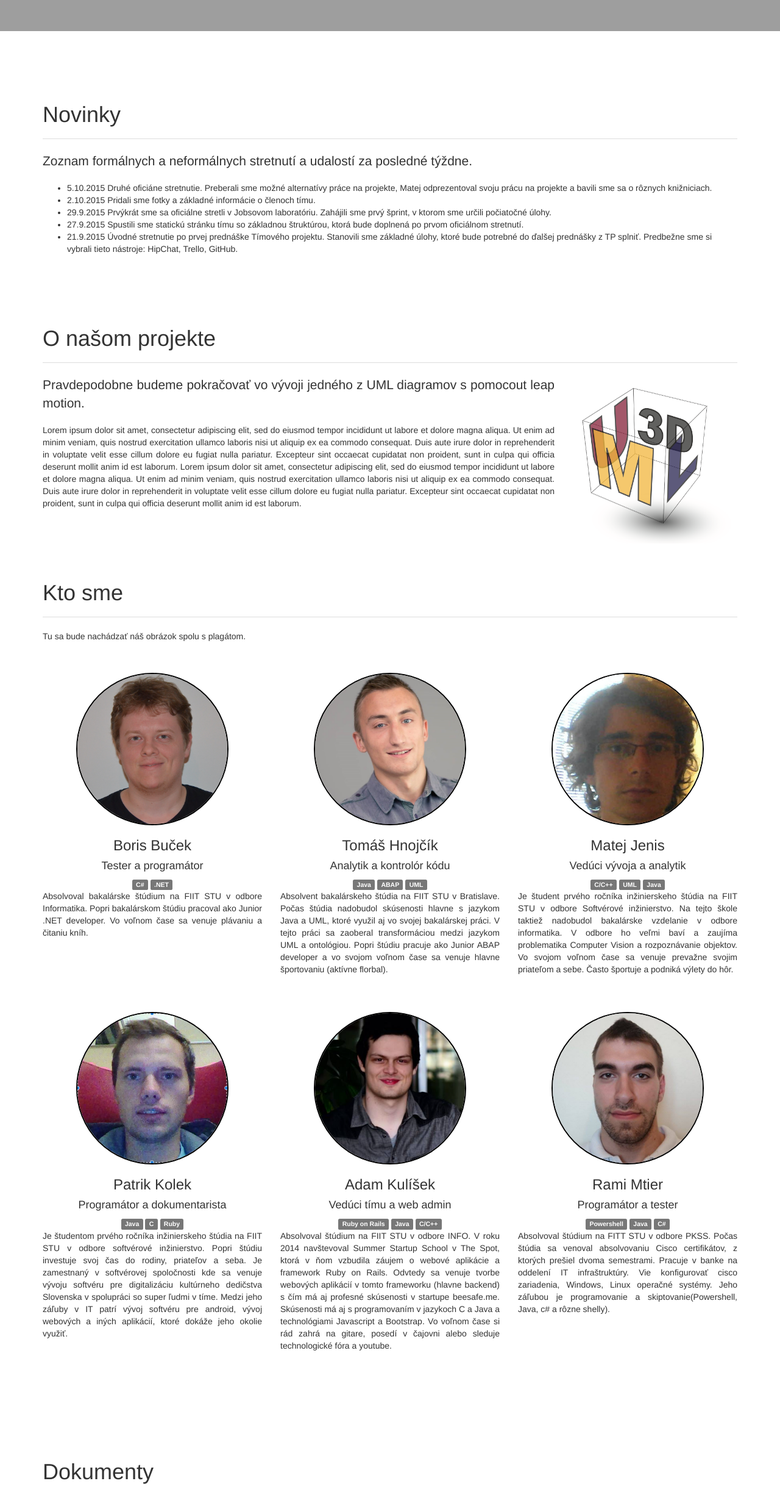
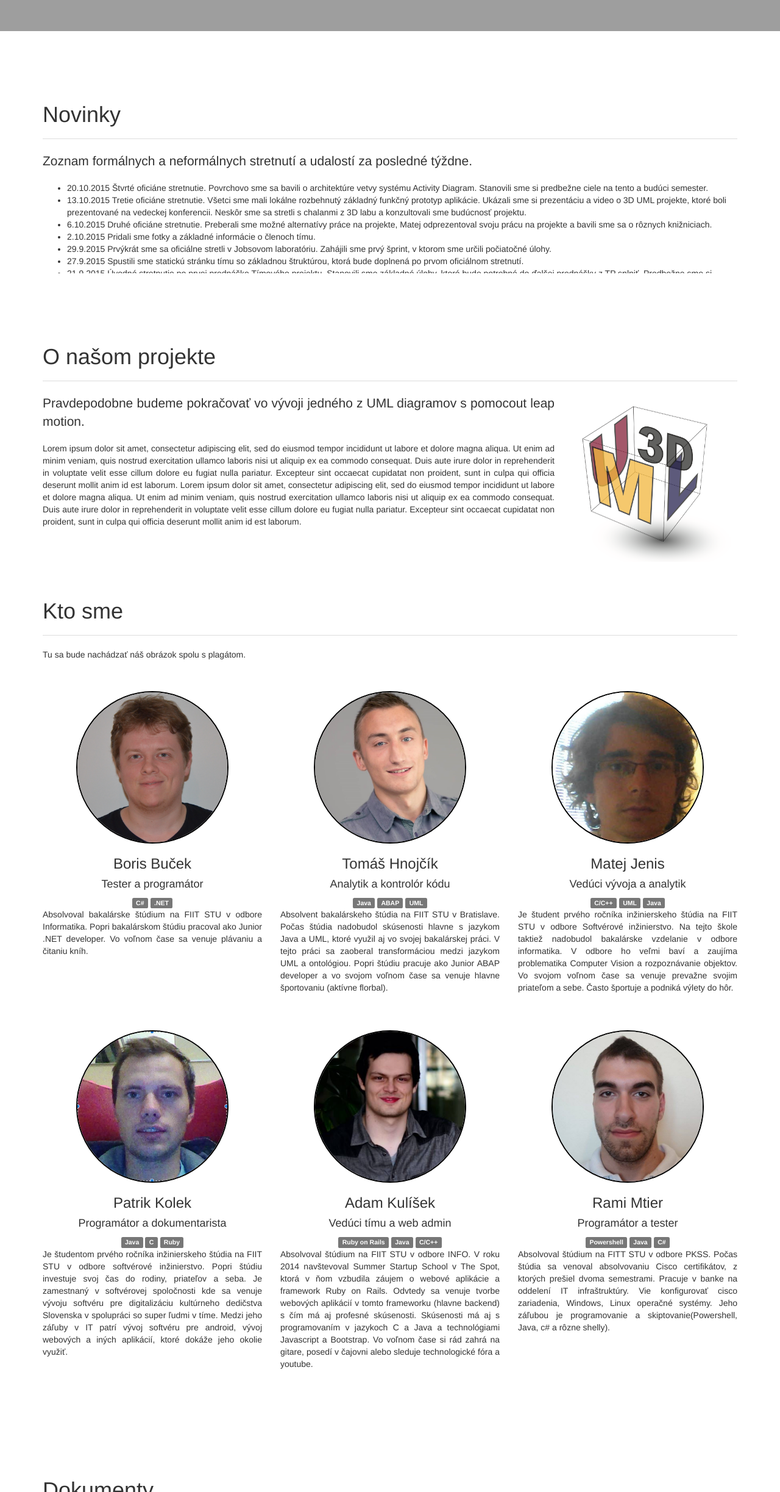
Before and after one commit to Triskaidekaphobiacs/triskaidekaphobiacs.github.io, a plain HTML site: page index.html in a window 1280 px wide. Shown: the part 735-3181 px from the top of the page at 61% size. Drawn offline with nearby package versions, Linux system fonts and the light colour scheme; grey boxes are pictures that could not be loaded.

Commit message:
Updating news section

```diff
--- a/index.html
+++ b/index.html
@@ -1,6 +1,6 @@
 
 <!doctype html>
-<html lang="en">
+<html lang="sk">
 <head>
     <meta charset="UTF-8">
     <meta name="description" content="We are team #13 from FIIT STU course Team project. ">
@@ -76,7 +76,9 @@
             <div class="content">
                 <p class="lead">Zoznam formálnych a neformálnych stretnutí a udalostí za posledné týždne.</p>
                 <ul class="news-scrollable">
-                    <li>5.10.2015 Druhé oficiáne stretnutie.  Preberali sme možné alternatívy práce na projekte, Matej odprezentoval svoju prácu na projekte a bavili sme sa o rôznych knižniciach.</li>
+                    <li>20.10.2015 Štvrté oficiáne stretnutie.  Povrchovo sme sa bavili o architektúre vetvy systému Activity Diagram. Stanovili sme si predbežne ciele na tento a budúci semester.</li>
+                    <li>13.10.2015 Tretie oficiáne stretnutie.  Všetci sme mali lokálne rozbehnutý základný funkčný prototyp aplikácie.  Ukázali sme si prezentáciu a video o 3D UML projekte, ktoré boli prezentované na vedeckej konferencii. Neskôr sme sa stretli s chalanmi z 3D labu a konzultovali sme budúcnosť projektu.</li>
+                    <li>6.10.2015 Druhé oficiáne stretnutie.  Preberali sme možné alternatívy práce na projekte, Matej odprezentoval svoju prácu na projekte a bavili sme sa o rôznych knižniciach.</li>
                     <li>2.10.2015 Pridali sme fotky a základné informácie o členoch tímu.</li>
                     <li>29.9.2015 Prvýkrát sme sa oficiálne stretli v Jobsovom laboratóriu.  Zahájili sme prvý šprint, v ktorom sme určili počiatočné úlohy.</li>
                     <li>27.9.2015 Spustili sme statickú stránku tímu so základnou štruktúrou, ktorá bude doplnená po prvom oficiálnom stretnutí.</li>
@@ -247,7 +249,7 @@
                             </a>
                          </li>
                        </ul> -->
-                       <p>Absolvoval štúdium na FIIT STU v odbore INFO. V roku 2014 navštevoval Summer Startup School v The Spot, ktorá v ňom vzbudila záujem o webové aplikácie a framework Ruby on Rails. Odvtedy sa venuje tvorbe webových aplikácií v tomto frameworku (hlavne backend) s čím má aj profesné skúsenosti v startupe beesafe.me.  Skúsenosti má aj s programovaním v jazykoch C a Java a technológiami Javascript a Bootstrap.  Vo voľnom čase si rád zahrá na gitare, posedí v čajovni alebo sleduje technologické fóra a youtube.</p>
+                       <p>Absolvoval štúdium na FIIT STU v odbore INFO. V roku 2014 navštevoval Summer Startup School v The Spot, ktorá v ňom vzbudila záujem o webové aplikácie a framework Ruby on Rails. Odvtedy sa venuje tvorbe webových aplikácií v tomto frameworku (hlavne backend) s čím má aj profesné skúsenosti.  Skúsenosti má aj s programovaním v jazykoch C a Java a technológiami Javascript a Bootstrap.  Vo voľnom čase si rád zahrá na gitare, posedí v čajovni alebo sleduje technologické fóra a youtube.</p>
                    </div>
                </div>
 
```
